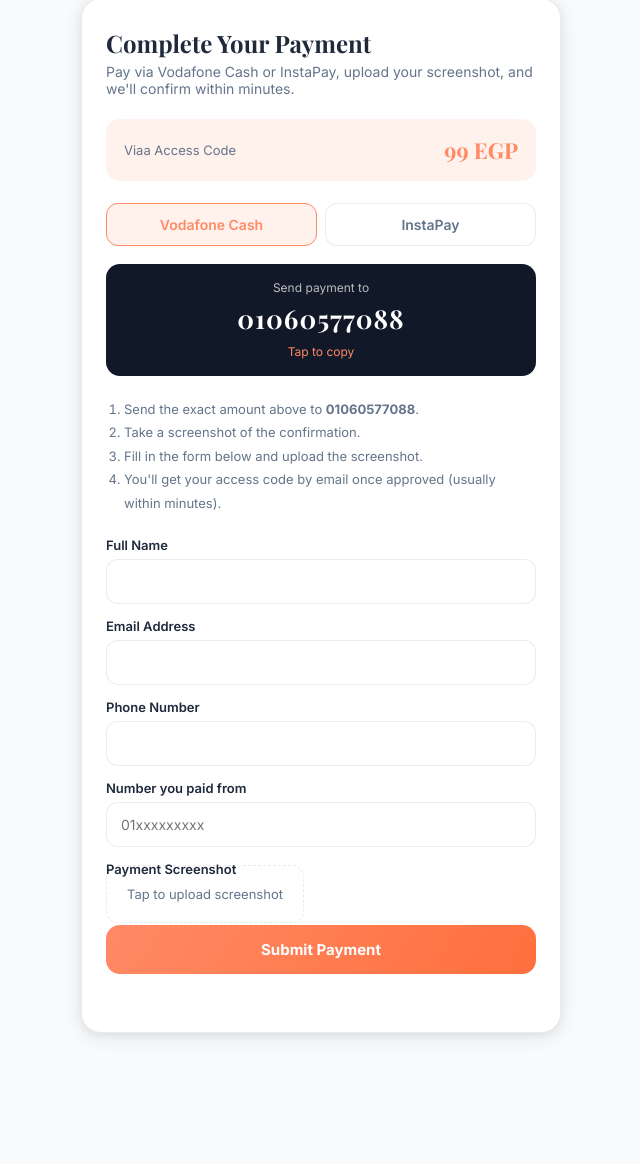
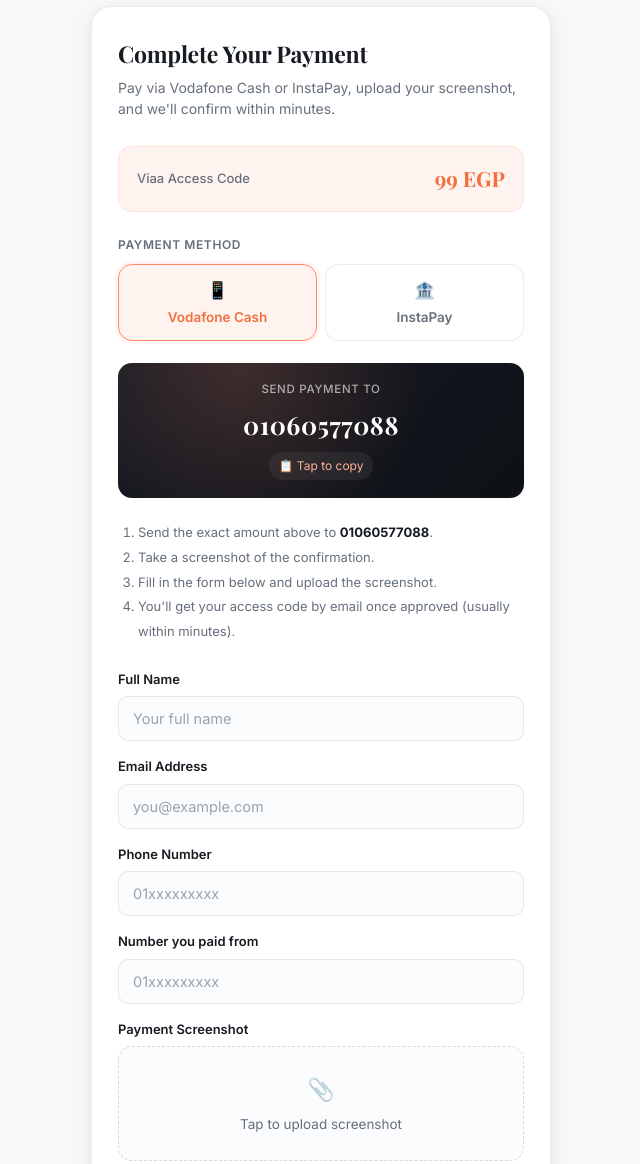
Before and after one commit to yousefelmandrawey-maker/viaa.mor, a website: page payment.html in a window 1280 px wide. Shown: the part 65-1229 px from the top of the page, without its empty margins (319-959 px from the left). Before the commit the page ends 1158 px from the top, so only its background shows below. Drawn offline with nearby package versions, Linux system fonts and the light colour scheme.

Commit message:
Update payment.html

```diff
--- a/payment.html
+++ b/payment.html
@@ -9,45 +9,84 @@
 <style>
 * { margin:0; padding:0; box-sizing:border-box; -webkit-tap-highlight-color:transparent; }
 :root{
-  --bg:#F8FAFC; --card:#FFFFFF; --coral:#FF8A65; --coral3:rgba(255,138,101,.12);
-  --text:#1E293B; --muted:#64748B; --muted2:#94A3B8;
-  --bord:rgba(0,0,0,.08); --sh-md:0 4px 20px rgba(0,0,0,.09),0 2px 8px rgba(0,0,0,.05);
+  --bg:#F7F8FA; --card:#FFFFFF; --coral:#FF8A65; --coral-d:#F2703F; --coral3:rgba(255,138,101,.10);
+  --text:#161B22; --muted:#66707D; --muted2:#9AA3AF;
+  --bord:rgba(15,23,42,.08); --bord2:rgba(15,23,42,.14);
+  --sh-sm:0 1px 2px rgba(15,23,42,.04), 0 1px 1px rgba(15,23,42,.03);
+  --sh-md:0 8px 24px rgba(15,23,42,.07), 0 2px 6px rgba(15,23,42,.04);
+  --sh-lg:0 20px 48px rgba(15,23,42,.12), 0 4px 12px rgba(15,23,42,.05);
+  --r-sm:10px; --r-md:14px; --r-lg:20px;
+  --sp-1:4px; --sp-2:8px; --sp-3:12px; --sp-4:16px; --sp-5:20px; --sp-6:24px; --sp-8:32px;
   --fd:'Playfair Display',Georgia,serif; --fu:'Inter',system-ui,sans-serif;
+  --ease:cubic-bezier(.16,1,.3,1);
 }
-body{ font-family:var(--fu); background:var(--bg); color:var(--text); min-height:100vh; padding:24px 16px 60px; }
-.wrap{ max-width:480px; margin:0 auto; }
-.back{ display:inline-flex; align-items:center; gap:6px; color:var(--muted); text-decoration:none; font-size:14px; font-weight:500; margin-bottom:20px; }
-.card{ background:var(--card); border:1px solid var(--bord); border-radius:20px; padding:28px 24px; box-shadow:var(--sh-md); }
-h1{ font-family:var(--fd); font-size:24px; margin-bottom:4px; }
-.sub{ color:var(--muted); font-size:14px; margin-bottom:22px; }
-.amount-box{ background:var(--coral3); border-radius:14px; padding:16px 18px; display:flex; justify-content:space-between; align-items:center; margin-bottom:22px; }
-.amount-box .label{ font-size:13px; color:var(--muted); }
-.amount-box .value{ font-family:var(--fd); font-size:22px; color:var(--coral); font-weight:700; }
-.method-tabs{ display:flex; gap:8px; margin-bottom:18px; }
-.method-tab{ flex:1; padding:12px; border-radius:12px; border:1.5px solid var(--bord); background:#fff; text-align:center; font-weight:600; font-size:14px; cursor:pointer; color:var(--muted); transition:.15s; }
-.method-tab.active{ border-color:var(--coral); color:var(--coral); background:var(--coral3); }
-.pay-number{ background:#111827; color:#fff; border-radius:14px; padding:16px 18px; text-align:center; margin-bottom:22px; }
-.pay-number .pn-label{ font-size:12px; opacity:.7; margin-bottom:6px; }
-.pay-number .pn-value{ font-family:var(--fd); font-size:26px; letter-spacing:1px; font-weight:700; }
-.pay-number .pn-copy{ margin-top:8px; font-size:12px; color:var(--coral); cursor:pointer; display:inline-block; }
-.steps{ font-size:13px; color:var(--muted); line-height:1.8; margin-bottom:22px; padding-left:18px; }
-.form-group{ margin-bottom:14px; }
-.form-label{ font-size:13px; font-weight:600; margin-bottom:6px; display:block; }
-.cinput{ width:100%; padding:13px 14px; border-radius:12px; border:1.5px solid var(--bord); font-family:var(--fu); font-size:14px; background:#fff; color:var(--text); outline:none; transition:.15s; }
-.cinput:focus{ border-color:var(--coral); }
-.cinput.err{ border-color:#EF4444; }
-.file-drop{ border:1.5px dashed var(--bord); border-radius:12px; padding:20px; text-align:center; cursor:pointer; color:var(--muted); font-size:13px; transition:.15s; }
-.file-drop.has-file{ border-color:var(--coral); background:var(--coral3); color:var(--coral); }
+html{ -webkit-font-smoothing:antialiased; }
+body{ font-family:var(--fu); background:var(--bg); color:var(--text); min-height:100vh; padding:28px 16px 60px; line-height:1.5; }
+.wrap{ max-width:460px; margin:0 auto; animation:fadeUp .5s var(--ease); }
+@keyframes fadeUp{ from{ opacity:0; transform:translateY(10px); } to{ opacity:1; transform:none; } }
+.back{ display:inline-flex; align-items:center; gap:6px; color:var(--muted); text-decoration:none; font-size:13.5px; font-weight:500; margin-bottom:20px; transition:color .18s var(--ease); }
+.back:hover{ color:var(--text); }
+.card{ background:var(--card); border:1px solid var(--bord); border-radius:var(--r-lg); padding:30px 26px; box-shadow:var(--sh-md); }
+h1{ font-family:var(--fd); font-size:23px; font-weight:700; margin-bottom:5px; letter-spacing:-.01em; }
+.sub{ color:var(--muted); font-size:14px; margin-bottom:26px; line-height:1.55; }
+.amount-box{ background:var(--coral3); border:1px solid rgba(255,138,101,.16); border-radius:var(--r-md); padding:16px 18px; display:flex; justify-content:space-between; align-items:center; margin-bottom:24px; }
+.amount-box .label{ font-size:13px; color:var(--muted); font-weight:500; }
+.amount-box .value{ font-family:var(--fd); font-size:21px; color:var(--coral-d); font-weight:700; }
+
+.section-label{ font-size:12px; font-weight:600; color:var(--muted); text-transform:uppercase; letter-spacing:.05em; margin-bottom:10px; }
+
+.method-tabs{ display:flex; gap:8px; margin-bottom:22px; }
+.method-tab{ flex:1; padding:13px 10px; border-radius:var(--r-md); border:1.5px solid var(--bord); background:#fff; text-align:center; font-weight:600; font-size:13.5px; cursor:pointer; color:var(--muted); transition:all .18s var(--ease); display:flex; flex-direction:column; align-items:center; gap:4px; }
+.method-tab .mi{ font-size:17px; }
+.method-tab:hover{ border-color:var(--bord2); }
+.method-tab.active{ border-color:var(--coral); color:var(--coral-d); background:var(--coral3); box-shadow:0 0 0 3px rgba(255,138,101,.08); }
+
+.pay-number{ background:linear-gradient(135deg,#171B24,#0E1116); color:#fff; border-radius:var(--r-md); padding:18px; text-align:center; margin-bottom:22px; position:relative; overflow:hidden; }
+.pay-number::before{ content:''; position:absolute; inset:0; background:radial-gradient(circle at 30% 0%, rgba(255,138,101,.18), transparent 60%); }
+.pay-number > *{ position:relative; }
+.pay-number .pn-label{ font-size:11.5px; opacity:.62; margin-bottom:7px; text-transform:uppercase; letter-spacing:.06em; font-weight:500; }
+.pay-number .pn-value{ font-family:var(--fd); font-size:25px; letter-spacing:.5px; font-weight:700; }
+.pay-number .pn-copy{ margin-top:9px; font-size:12px; color:#FFB199; cursor:pointer; display:inline-flex; align-items:center; gap:5px; padding:5px 10px; border-radius:20px; background:rgba(255,255,255,.06); transition:background .18s; }
+.pay-number .pn-copy:hover{ background:rgba(255,255,255,.11); }
+
+.steps{ font-size:13px; color:var(--muted); line-height:1.9; margin-bottom:26px; padding-left:20px; }
+.steps strong{ color:var(--text); }
+
+.form-group{ margin-bottom:16px; }
+.form-label{ font-size:13px; font-weight:600; color:var(--text); margin-bottom:7px; display:block; }
+.cinput{ width:100%; padding:13px 14px; border-radius:var(--r-sm); border:1.5px solid var(--bord); font-family:var(--fu); font-size:14.5px; background:#FBFCFD; color:var(--text); outline:none; transition:border-color .18s var(--ease), box-shadow .18s var(--ease), background .18s; }
+.cinput::placeholder{ color:var(--muted2); }
+.cinput:focus{ border-color:var(--coral); background:#fff; box-shadow:0 0 0 3.5px rgba(255,138,101,.12); }
+.cinput.err{ border-color:#E5484D; }
+.cinput.err:focus{ box-shadow:0 0 0 3.5px rgba(229,72,77,.12); }
+
+.file-drop{ border:1.5px dashed var(--bord2); border-radius:var(--r-md); padding:26px 18px; text-align:center; cursor:pointer; color:var(--muted); font-size:13.5px; transition:all .2s var(--ease); display:flex; flex-direction:column; align-items:center; gap:8px; background:#FBFCFD; }
+.file-drop:hover{ border-color:var(--coral); background:var(--coral3); }
+.file-drop .fi{ font-size:22px; opacity:.5; transition:opacity .2s; }
+.file-drop:hover .fi{ opacity:.9; }
+.file-drop.has-file{ border-color:var(--coral); border-style:solid; background:var(--coral3); color:var(--coral-d); font-weight:600; }
 .file-drop input{ display:none; }
-.preview{ max-width:100%; max-height:160px; border-radius:10px; margin-top:10px; display:none; }
-.btn{ width:100%; padding:15px; border-radius:14px; border:none; font-family:var(--fu); font-weight:700; font-size:15px; cursor:pointer; margin-top:8px; }
-.btn.pri{ background:linear-gradient(120deg,var(--coral),#FF6F3D); color:#fff; }
-.btn:disabled{ opacity:.6; cursor:not-allowed; }
-.status{ font-size:13px; margin-top:12px; text-align:center; min-height:18px; }
-.status.e{ color:#EF4444; }
-.status.s{ color:#16A34A; }
-.spin{ display:inline-block; width:14px; height:14px; border:2px solid rgba(255,255,255,.4); border-top-color:#fff; border-radius:50%; animation:sp .7s linear infinite; margin-right:6px; vertical-align:-2px; }
+.preview-wrap{ display:none; margin-top:12px; border-radius:var(--r-md); overflow:hidden; border:1px solid var(--bord); box-shadow:var(--sh-sm); position:relative; }
+.preview-wrap.show{ display:block; animation:fadeUp .3s var(--ease); }
+.preview{ display:block; width:100%; max-height:220px; object-fit:cover; }
+.preview-badge{ position:absolute; top:8px; right:8px; background:rgba(22,27,34,.75); color:#fff; font-size:11px; font-weight:600; padding:4px 9px; border-radius:20px; backdrop-filter:blur(6px); }
+
+.btn{ width:100%; padding:15px; border-radius:var(--r-md); border:none; font-family:var(--fu); font-weight:600; font-size:15px; cursor:pointer; margin-top:6px; transition:transform .2s var(--ease), box-shadow .2s var(--ease), opacity .2s; }
+.btn.pri{ background:linear-gradient(135deg,var(--coral),var(--coral-d)); color:#fff; box-shadow:0 8px 24px rgba(255,138,101,.30); }
+.btn.pri:hover:not(:disabled){ transform:translateY(-2px); box-shadow:0 14px 32px rgba(255,138,101,.38); }
+.btn.pri:active:not(:disabled){ transform:translateY(0) scale(.98); }
+.btn:disabled{ opacity:.62; cursor:not-allowed; transform:none !important; }
+.status{ font-size:13px; margin-top:12px; text-align:center; min-height:18px; font-weight:500; }
+.status.e{ color:#E5484D; }
+.status.s{ color:#1A9E5C; }
+.spin{ display:inline-block; width:14px; height:14px; border:2px solid rgba(255,255,255,.4); border-top-color:#fff; border-radius:50%; animation:sp .7s linear infinite; margin-right:7px; vertical-align:-2px; }
 @keyframes sp{ to{ transform:rotate(360deg); } }
+
+@media (max-width:420px){
+  body{ padding:20px 12px 48px; }
+  .card{ padding:24px 18px; border-radius:var(--r-md); }
+  h1{ font-size:20px; }
+}
 </style>
 </head>
 <body>
@@ -62,15 +101,16 @@ h1{ font-family:var(--fd); font-size:24px; margin-bottom:4px; }
       <span class="value" id="amountLabel">99 EGP</span>
     </div>
 
+    <p class="section-label">Payment Method</p>
     <div class="method-tabs">
-      <div class="method-tab active" data-method="vodafone_cash">Vodafone Cash</div>
-      <div class="method-tab" data-method="instapay">InstaPay</div>
+      <div class="method-tab active" data-method="vodafone_cash"><span class="mi">📱</span>Vodafone Cash</div>
+      <div class="method-tab" data-method="instapay"><span class="mi">🏦</span>InstaPay</div>
     </div>
 
     <div class="pay-number">
       <div class="pn-label">Send payment to</div>
       <div class="pn-value">01060577088</div>
-      <div class="pn-copy" id="copyNum">Tap to copy</div>
+      <div class="pn-copy" id="copyNum">📋 Tap to copy</div>
     </div>
 
     <ol class="steps">
@@ -83,15 +123,15 @@ h1{ font-family:var(--fd); font-size:24px; margin-bottom:4px; }
     <form id="payForm">
       <div class="form-group">
         <label class="form-label">Full Name</label>
-        <input class="cinput" id="pName" required>
+        <input class="cinput" id="pName" placeholder="Your full name" required>
       </div>
       <div class="form-group">
         <label class="form-label">Email Address</label>
-        <input class="cinput" id="pEmail" type="email" required>
+        <input class="cinput" id="pEmail" type="email" placeholder="you@example.com" required>
       </div>
       <div class="form-group">
         <label class="form-label">Phone Number</label>
-        <input class="cinput" id="pPhone" type="tel" required>
+        <input class="cinput" id="pPhone" type="tel" placeholder="01xxxxxxxxx" required>
       </div>
       <div class="form-group">
         <label class="form-label">Number you paid from</label>
@@ -100,10 +140,14 @@ h1{ font-family:var(--fd); font-size:24px; margin-bottom:4px; }
       <div class="form-group">
         <label class="form-label">Payment Screenshot</label>
         <label class="file-drop" id="dropZone">
+          <span class="fi">📎</span>
           <span id="dropText">Tap to upload screenshot</span>
           <input type="file" id="pFile" accept="image/*" required>
         </label>
-        <img class="preview" id="preview" alt="">
+        <div class="preview-wrap" id="previewWrap">
+          <img class="preview" id="preview" alt="">
+          <span class="preview-badge">Screenshot attached</span>
+        </div>
       </div>
       <button class="btn pri" type="submit" id="submitBtn">Submit Payment</button>
       <p class="status" id="formStatus"></p>
@@ -112,5 +156,13 @@ h1{ font-family:var(--fd); font-size:24px; margin-bottom:4px; }
 </div>
 
 <script src="payment.js"></script>
+<script>
+// Presentational-only enhancement — shows the preview wrapper/badge added in
+// this redesign. payment.js still owns all submit/validation logic untouched.
+document.getElementById('pFile')?.addEventListener('change', () => {
+  const wrap = document.getElementById('previewWrap');
+  if (document.getElementById('pFile').files[0]) wrap.classList.add('show');
+});
+</script>
 </body>
 </html>
```
